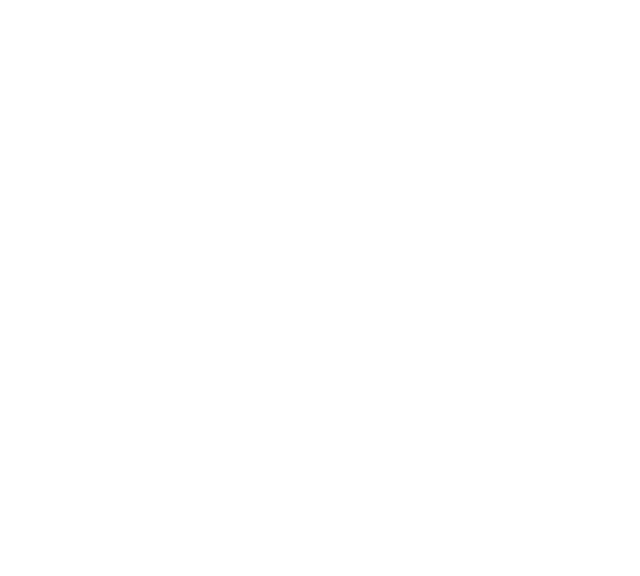
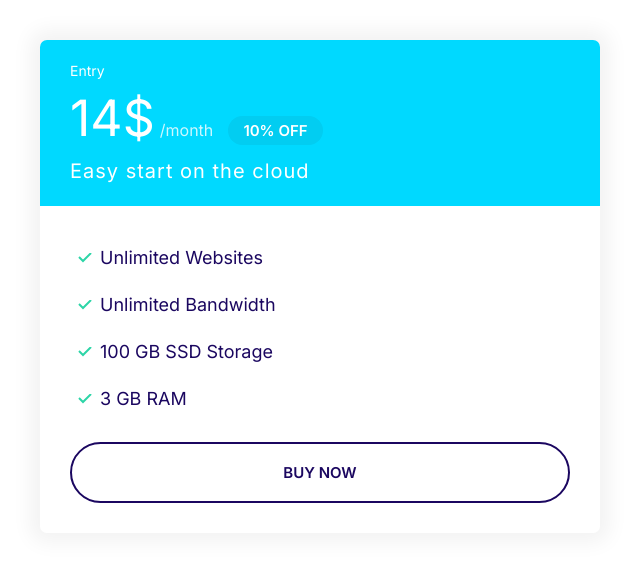
Before and after one commit to OlenaTudoi/mosh, a plain HTML site: page index.html in a window 1280 px wide. Shown: the whole page, without its empty margins (0-640 px from the left). Drawn offline with Linux system fonts and the light colour scheme.

Commit message:
Made a plan for a card.

```diff
--- a/css/styles.css
+++ b/css/styles.css
@@ -118,6 +118,7 @@
 
 .badge--small {
   font-size: 1.6rem;
+  padding: 0.5rem 1.5rem;
 }
 
 @media screen and (min-width: 1025px) {
@@ -302,3 +303,54 @@
   background: var(--clor-secondary);
   color: #fff;
 }
+
+.card--secondary .badge--secondary {
+  background: #02cdf1;
+}
+
+/* Plans */
+
+.plan__name {
+  color: #fff;
+  font-weight: 500;
+  margin: 0;
+  font-size: 2.4rem;
+}
+
+.plan__price {
+  font-size: 6rem;
+}
+
+.plan__billing-cycle {
+  font-size: 2.4rem;
+  font-weight: 300;
+  opacity: 0.8;
+  margin-right: 1rem;
+}
+.plan__description {
+  font-size: 2rem;
+  font-weight: 300;
+  letter-spacing: 1px;
+  display: block;
+}
+
+.plan .list__item {
+  margin-bottom: 2rem;
+}
+
+@media screen and (min-width: 1024px) {
+  .plan__name {
+    font-size: 1.4rem;
+  }
+
+  .plan__price {
+    font-size: 5rem;
+  }
+  .plan__billing-cycle {
+    font-size: 1.6rem;
+  }
+
+  .plan-description {
+    font-size: 1.7rem;
+  }
+}
--- a/index.html
+++ b/index.html
@@ -14,5 +14,28 @@
     <link rel="stylesheet" href="css/normalize.css" />
     <link rel="stylesheet" href="css/styles.css" />
   </head>
-  <body></body>
+  <body>
+    <div style="width: 50%; padding: 4rem">
+      <div class="plan">
+        <div class="card card--secondary">
+          <header class="card__header">
+            <h3 class="plan__name">Entry</h3>
+            <span class="plan__price">14$</span>
+            <span class="plan__billing-cycle">/month</span>
+            <span class="badge badge--secondary badge--small">10% OFF</span>
+            <span class="plan__description">Easy start on the cloud</span>
+          </header>
+          <div class="card__body">
+            <ul class="list list--tick">
+              <li class="list__item">Unlimited Websites</li>
+              <li class="list__item">Unlimited Bandwidth</li>
+              <li class="list__item">100 GB SSD Storage</li>
+              <li class="list__item">3 GB RAM</li>
+            </ul>
+            <button class="btn btn--outline btn--block">Buy Now</button>
+          </div>
+        </div>
+      </div>
+    </div>
+  </body>
 </html>
```
